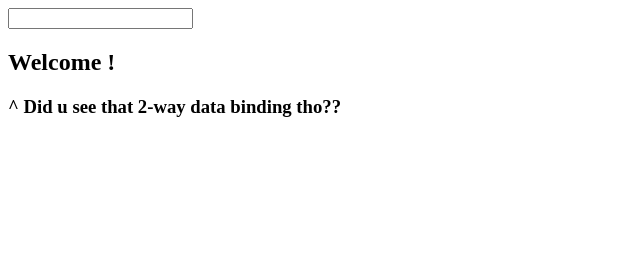
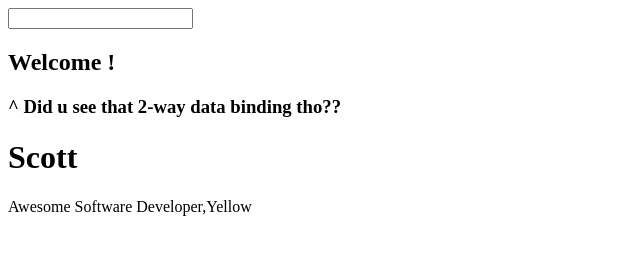
Before and after one commit to ScottBWar/sample-angular, a plain HTML site: page index.html in a window 1280 px wide. Shown: the whole page, without its empty margins (0-640 px from the left). Drawn offline with Linux system fonts and the light colour scheme.

Commit message:
place attributes

```diff
--- a/index.html
+++ b/index.html
@@ -10,5 +10,10 @@
 		<input type="text" ng-model="name">
 		<h2>Welcome {{name}} !</h2>
 		<h3>^ Did u see that 2-way data binding tho??</h3>
+
+		<div ng-controller = "MyController">
+		<h1>{{ author.name}}</h1>
+		<p>{{author.title + ',' + author.favColor}}</p>
+		</div>
 	</body>
 </html>
```
